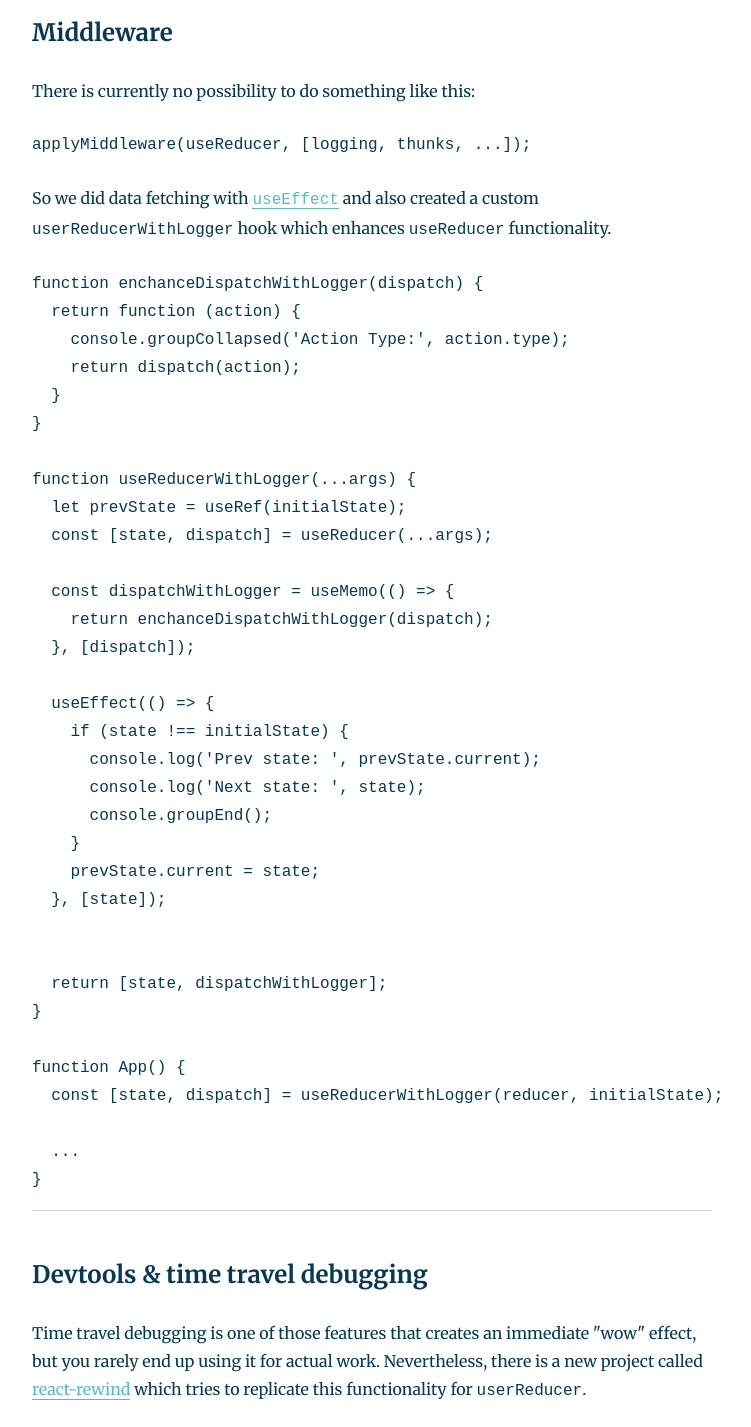
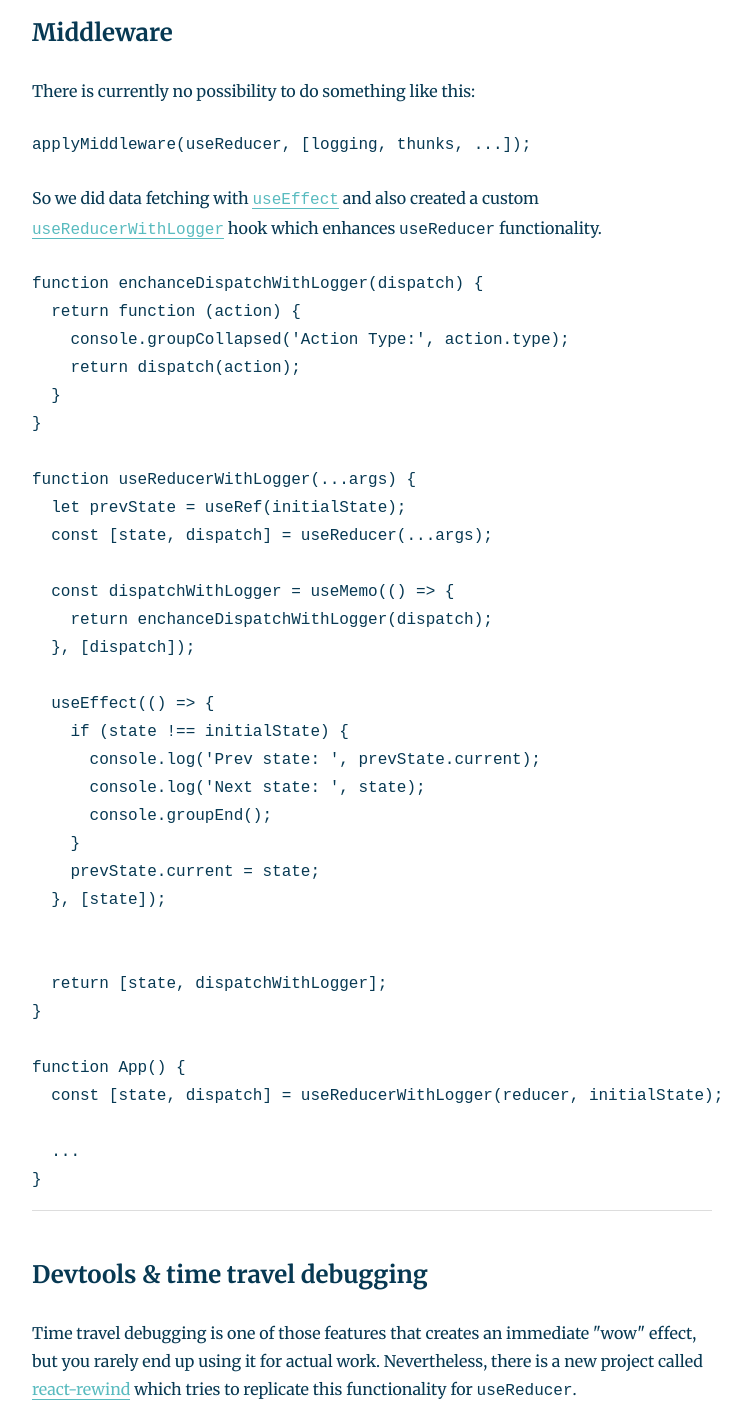
Before and after one commit to latviancoder/staleclosures.dev, a Gatsby site: page /from-redux-to-hooks-case-study in a window 1280 px wide. Shown: the part 7630-9057 px from the top of the page, without its empty margins (268-1019 px from the left). Built offline with nearby package versions, Linux system fonts and the light colour scheme; Gatsby itself is replaced by a stand-in of ours; some packages are replaced by stand-ins of ours; code samples lack their colours; grey boxes are pictures that could not be loaded.

Commit message:
typo and link

````diff
--- a/src/pages/from-redux-to-hooks-case-study/index.md
+++ b/src/pages/from-redux-to-hooks-case-study/index.md
@@ -234,7 +234,7 @@ There is currently no possibility to do something like this:
 applyMiddleware(useReducer, [logging, thunks, ...]);
 ```
 
-So we did data fetching with [`useEffect`](https://overreacted.io/a-complete-guide-to-useeffect/) and also created a custom `userReducerWithLogger` hook which enhances `useReducer` functionality.
+So we did data fetching with [`useEffect`](https://overreacted.io/a-complete-guide-to-useeffect/) and also created a custom [`useReducerWithLogger`](https://staleclosures.dev/building-usereducer-with-logger/) hook which enhances `useReducer` functionality.
 
 ```javascript
 function enchanceDispatchWithLogger(dispatch) {
@@ -276,7 +276,7 @@ function App() {
 
 ## Devtools & time travel debugging
 
-Time travel debugging is one of those features that creates an immediate "wow" effect, but you rarely end up using it for actual work. Nevertheless, there is a new project called [react-rewind](https://github.com/reactrewind/react-rewind) which tries to replicate this functionality for `userReducer`.
+Time travel debugging is one of those features that creates an immediate "wow" effect, but you rarely end up using it for actual work. Nevertheless, there is a new project called [react-rewind](https://github.com/reactrewind/react-rewind) which tries to replicate this functionality for `useReducer`.
 
 ![Time Travel Debugging](https://github.com/reactrewind/react-rewind/raw/master/images/BrowserPreview_tmp.gif)
 
````
